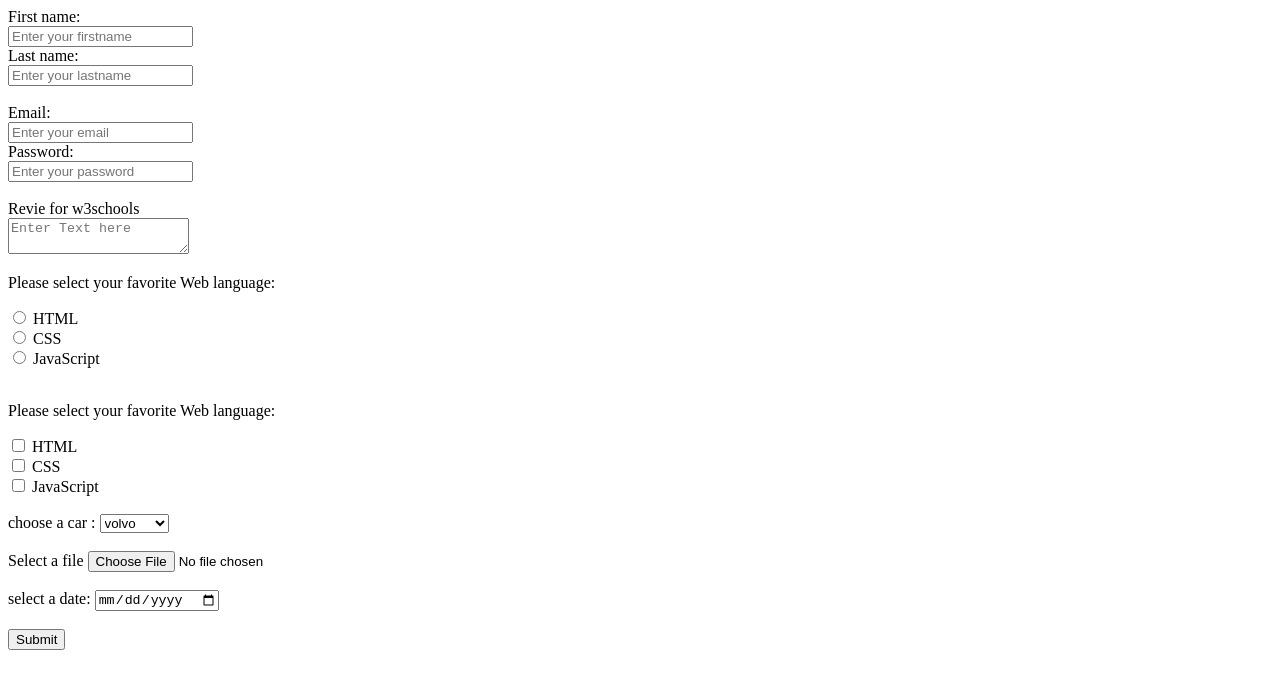
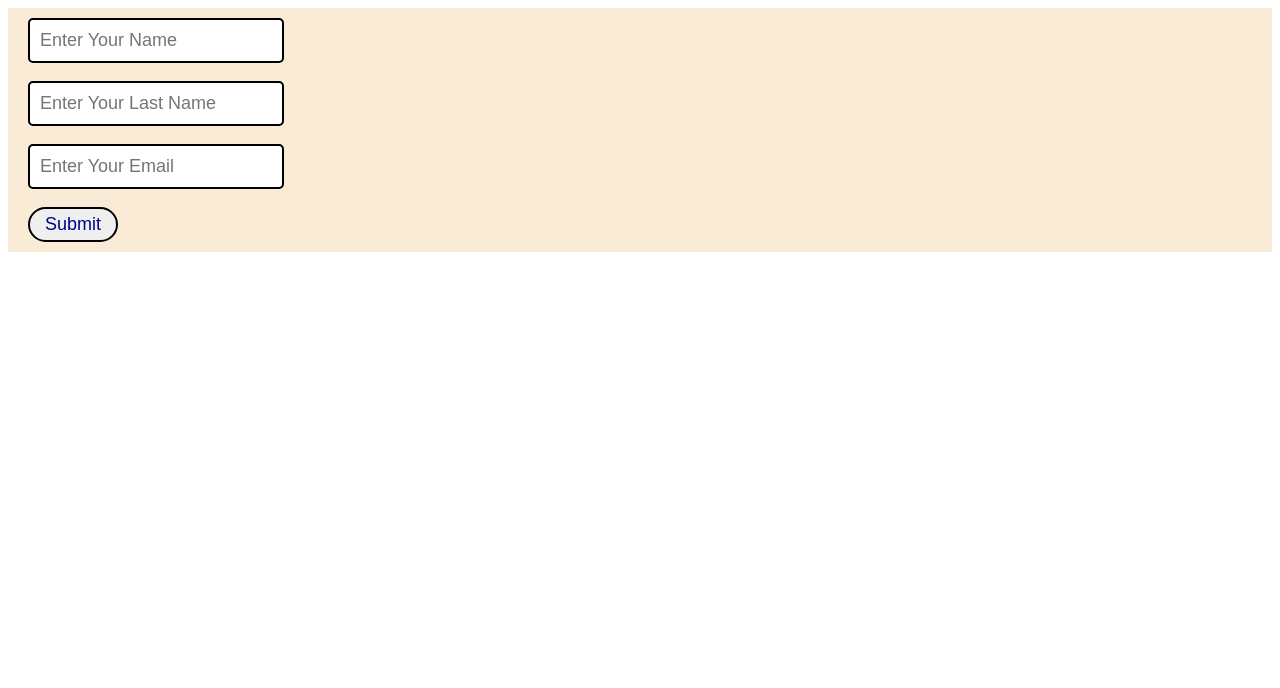
Before and after one commit to majidkhan033/HTML-practice, a plain HTML site: page forms.html in a window 1280 px wide. Drawn offline with Linux system fonts and the light colour scheme.

Commit message:
Add files via upload

```diff
--- a/forms.html
+++ b/forms.html
@@ -4,57 +4,54 @@
     <meta charset="UTF-8">
     <meta http-equiv="X-UA-Compatible" content="IE=edge">
     <meta name="viewport" content="width=device-width, initial-scale=1.0">
-    <title>Forms</title>
+    <title>Document</title>
+    <style>
+        .form {
+            background-color: antiquewhite;
+            padding: 10px 20px;
+        }
+        input {
+            font-size: large;
+            color: darkblue;
+            padding: 10px;
+            border-radius: 5px;
+            border: 2px solid black;
+        }
+        input[type="submit"] {
+            border-radius: 25px;
+            padding: 5px 15px;
+        }
+        input[type="submit"]:hover{
+            font-weight: bolder;
+            cursor: pointer;
+            background-color: chartreuse;
+        }
+        input[type="email"] {
+            background-color: url('email.png');
+        }
+    </style>
 </head>
 <body>
-    <form action="/action_page.php">
-        <label for="fname">First name:</label><br>
-        <input type="text" id="fname" name="fname" placeholder="Enter your firstname"><br>
-        <label for="lname">Last name:</label><br>
-        <input type="text" id="lname" name="lname" placeholder="Enter your lastname"><br><br>
-        <label for="Email">Email:</label><br>
-        <input type="Email" id="Email" name="Email" placeholder="Enter your email" required="required"><br>
-        <label for="Password">Password:</label><br>
-        <input type="Password" id="Password" name="Password" placeholder="Enter your password" required="required"><br><br>
-        <label for="longtext">Revie for w3schools</label><br>
-        <textarea id="formatfortext" placeholder="Enter Text here"></textarea>
-
-        <p>Please select your favorite Web language:</p>
-        <input type="radio" id="html" name="fav_language" value="HTML">
-        <label for="html">HTML</label><br>
-        <input type="radio" id="css" name="fav_language" value="CSS">
-        <label for="css">CSS</label><br>
-        <input type="radio" id="javascript" name="fav_language" value="JavaScript">
-        <label for="javascript">JavaScript</label>
-
-        <br>  <br>
-
-        <p>Please select your favorite Web language:</p>
-        <input type="checkbox" id="html" name="fav_language" value="HTML">
-        <label for="html">HTML</label><br>
-        <input type="checkbox" id="css" name="fav_language" value="CSS">
-        <label for="css">CSS</label><br>
-        <input type="checkbox" id="javascript" name="fav_language" value="JavaScript">
-        <label for="javascript">JavaScript</label>
-        <br><br>
-
-        <label for="cars">choose a car : </label>
-
-        <select name="Cars" id="cars">
-            <option value="volvo">volvo</option>
-            <option value="hyundai">hyundai</option>
-            <option value="BMW">BMW</option>
-            <option value="audi">audi</option>
-        </select> <br> <br>
-
-        <label for="myfile">Select a file</label>
-        <input type="file" id="myfile"  name="myfile">
-        <br><br>
-
-        <label for="date">select a date:</label>
-        <input type="date" name="date" id="date"> <br> <br>
-
-        <input type="submit" value="Submit">
-      </form>
+    <div class = "form">
+        <form action="/action_page.php">
+            <!-- <label for="email">First name: </label><br> -->
+            <input
+                type="text"
+                id="fname"
+                name="fname"
+                placeholder="Enter Your Name"
+                /> <br /> <br />
+            <!-- <label for="email">First name: </label><br> -->
+            <input
+                type="text"
+                name="lname"
+                id="lname"
+                placeholder="Enter Your Last Name"
+                /> <br /> <br />
+            <!-- <label for="email">First name: </label><br> -->
+            <input type="text" id="email" name="email" placeholder="Enter Your Email"> <br><br>
+            <input type="submit" value="Submit" />
+        </form>
+    </div>
 </body>
 </html>
```
